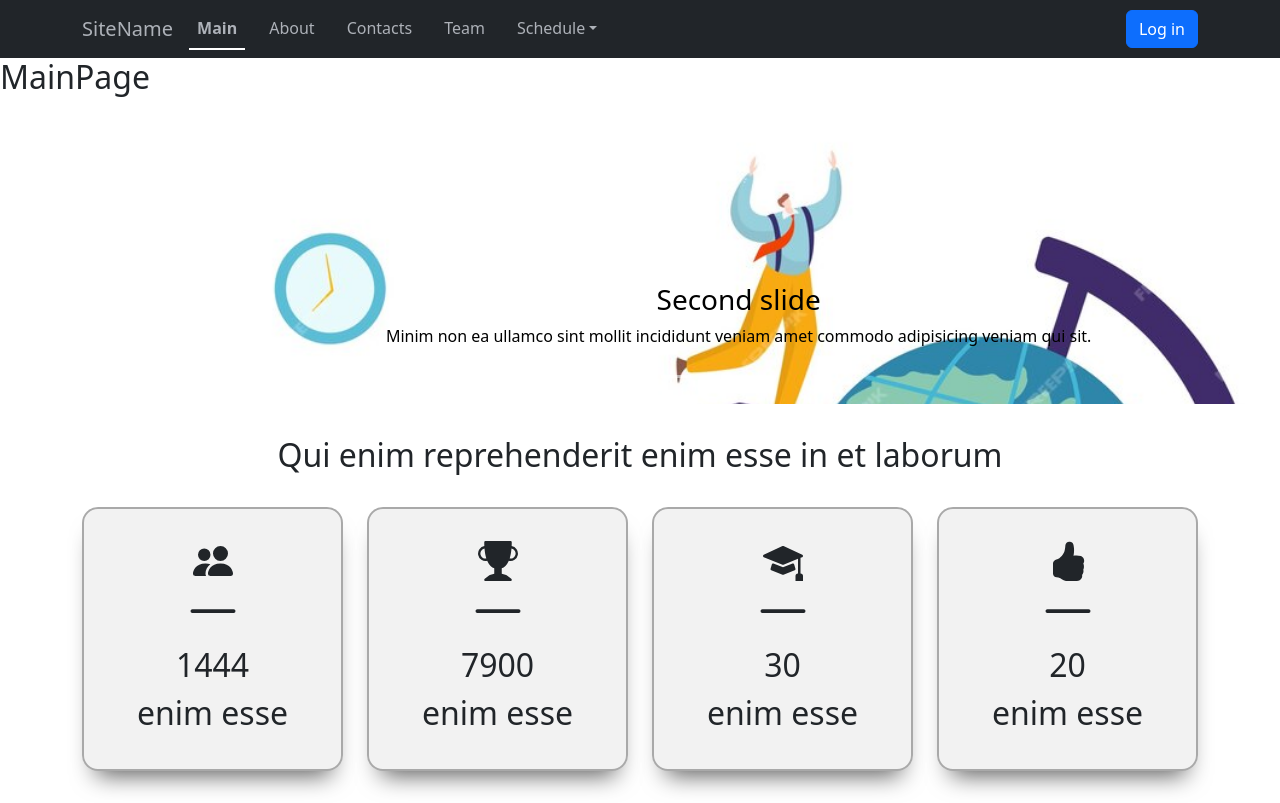
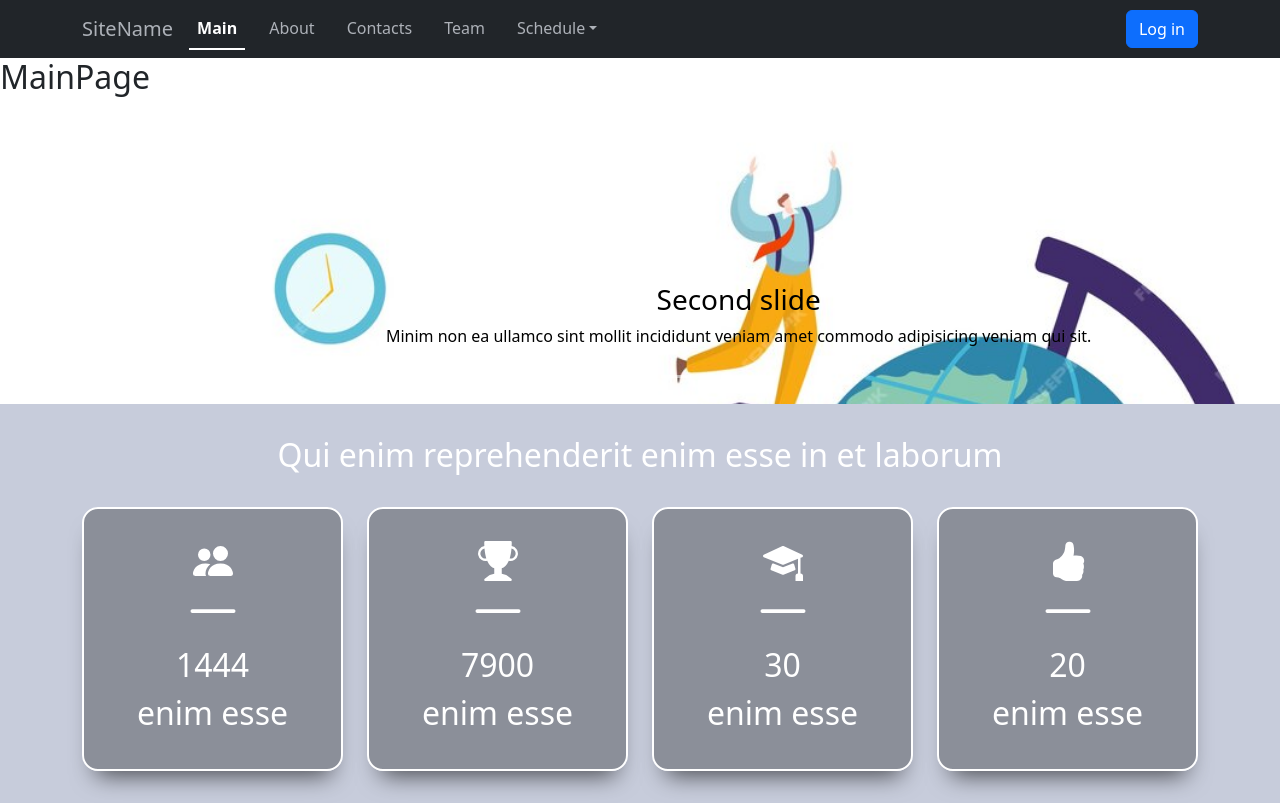
Before and after one commit to Gena-Tin/erdtschl, a React (Create React App) app: page / in a window 1280 px wide. Built offline with nearby package versions, Linux system fonts and the light colour scheme.

Commit message:
used framerMotion to animate motivation section, navigation fixed

```diff
--- a/package.json
+++ b/package.json
@@ -8,6 +8,7 @@
     "@testing-library/user-event": "^13.5.0",
     "axios": "^1.5.0",
     "bootstrap": "^5.3.2",
+    "framer-motion": "^10.16.4",
     "nanoid": "^5.0.1",
     "react": "^18.2.0",
     "react-bootstrap": "^2.8.0",
--- a/src/components/Motivation/Motivation.js
+++ b/src/components/Motivation/Motivation.js
@@ -8,18 +8,20 @@ import {
   BsFillTrophyFill,
   BsDashLg,
 } from "react-icons/bs";
+import { motion } from "framer-motion";
 
 const cardStyles = {
   display: "flex",
   flexDirection: "column",
   padding: "2rem",
   alignItems: "center",
-  background: "rgba(0,0,0,0.05)",
-  border: "2px solid rgba(0, 0, 0, 0.3)",
+  background: "rgba(0,0,0,0.3)",
+  color: "rgba(255, 255, 255)",
+  border: "2px solid rgba(255, 255, 255)",
   borderRadius: "1rem",
   boxShadow: "1px 17px 24px -13px rgba(0,0,0,0.66)",
-  webkitBoxShadow: "1px 17px 24px -13px rgba(0,0,0,0.66)",
-  mozBoxShadow: "1px 17px 24px -13px rgba(0,0,0,0.66)",
+  WebkitBoxShadow: "1px 17px 24px -13px rgba(0,0,0,0.66)",
+  MozBoxShadow: "1px 17px 24px -13px rgba(0,0,0,0.66)",
 };
 
 const icons = [
@@ -34,27 +36,58 @@ const numbers = [1430, 7900, 30, 20];
 const texts = ["enim esse", "enim esse", "enim esse", "enim esse"];
 
 function Motivation() {
+  const divVariants = {
+    hidden: {
+      y: 100,
+      opacity: 0,
+    },
+    visible: {
+      y: 0,
+      opacity: 1,
+    },
+  };
   return (
+    <div style={{ backgroundColor: "#c7ccdbff" }}>
       <Container
         style={{
           paddingTop: "2rem",
           paddingBottom: "2rem",
         }}
       >
-      <h2 style={{ textAlign: "center", marginBottom: "2rem" }}>{title} </h2>
+        <h2
+          style={{ textAlign: "center", marginBottom: "2rem", color: "white" }}
+        >
+          {title}{" "}
+        </h2>
         <Row style={{ fontSize: "2rem" }}>
           {icons.map((icon, index) => (
             <Col key={index}>
-            <div style={cardStyles}>
+              <motion.div
+                style={cardStyles}
+                initial={"hidden"}
+                animate={"visible"}
+                whileHover={{
+                  boxShadow: "1px 17px 24px -13px rgba(255,255,255)",
+                  webkitBoxShadow: "1px 17px 24px -13px rgba(0,0,0,0)",
+                  mozBoxShadow: "1px 17px 24px -13px rgba(0,0,0,0)",
+                }}
+                transition={{
+                  delay: index / 4,
+                  duration: 2,
+                  type: "spring",
+                }}
+                variants={divVariants}
+              >
                 {icon}
                 <BsDashLg size={60} />
                 <Counter number={numbers[index]} />
                 <span>{texts[index]}</span>
-            </div>
+              </motion.div>
             </Col>
           ))}
         </Row>
       </Container>
+    </div>
   );
 }
 
--- a/src/components/Navibar/Navibar.js
+++ b/src/components/Navibar/Navibar.js
@@ -42,20 +42,19 @@ function Navibar() {
               className="justify-content-between"
             >
               <Nav className="mr-auto" defaultActiveKey="1" variant="underline">
-                <Nav.Link eventKey="1">
-                  <Link to="/">Main</Link>
+                <Nav.Link eventKey="1" as={Link} to={"/"}>
+                  Main
                 </Nav.Link>
-                <Nav.Link eventKey="2">
-                  <Link to="/about">About</Link>
+                <Nav.Link eventKey="2" as={Link} to={"/about"}>
+                  About
                 </Nav.Link>
-                <Nav.Link eventKey="3">
-                  <Link to="/contacts">Contacts</Link>
+                <Nav.Link eventKey="3" as={Link} to={"/contacts"}>
+                  Contacts
                 </Nav.Link>
-                <Nav.Link eventKey="4">
-                  <Link to="/team">Team</Link>
+                <Nav.Link eventKey="4" as={Link} to={"/team"}>
+                  Team
                 </Nav.Link>
                 <NavDropdown title="Schedule" id="basic-nav-dropdown">
-                  <NavDropdown title="Schedule 1" id="basic-nav-dropdown">
                   <NavDropdown.Item href="#action/3.1">
                     Action1
                   </NavDropdown.Item>
@@ -65,29 +64,6 @@ function Navibar() {
                   <NavDropdown.Item href="#action/3.3">
                     Action3
                   </NavDropdown.Item>
-                  </NavDropdown>
-                  <NavDropdown title="Schedule 2" id="basic-nav-dropdown">
-                    <NavDropdown.Item href="#action/3.1">
-                      Action1
-                    </NavDropdown.Item>
-                    <NavDropdown.Item href="#action/3.2">
-                      Action2
-                    </NavDropdown.Item>
-                    <NavDropdown.Item href="#action/3.3">
-                      Action3
-                    </NavDropdown.Item>
-                  </NavDropdown>
-                  <NavDropdown title="Schedule 3" id="basic-nav-dropdown">
-                    <NavDropdown.Item href="#action/3.1">
-                      Action1
-                    </NavDropdown.Item>
-                    <NavDropdown.Item href="#action/3.2">
-                      Action2
-                    </NavDropdown.Item>
-                    <NavDropdown.Item href="#action/3.3">
-                      Action3
-                    </NavDropdown.Item>
-                  </NavDropdown>
                 </NavDropdown>
               </Nav>
               <Button variant="primary" onClick={handleShow}>
```
Also changed, not shown: 1 other file (tests, documents, lock files or other folders). Lines whose indentation alone changed are shown as unchanged.
